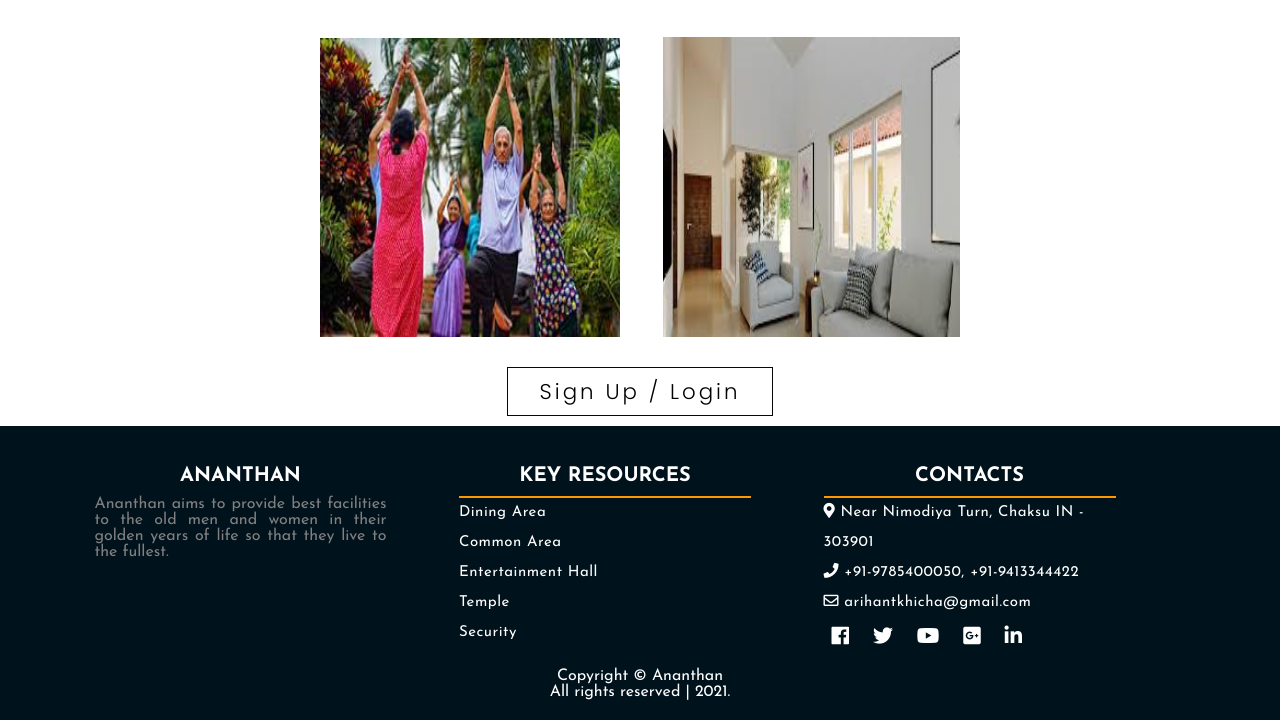
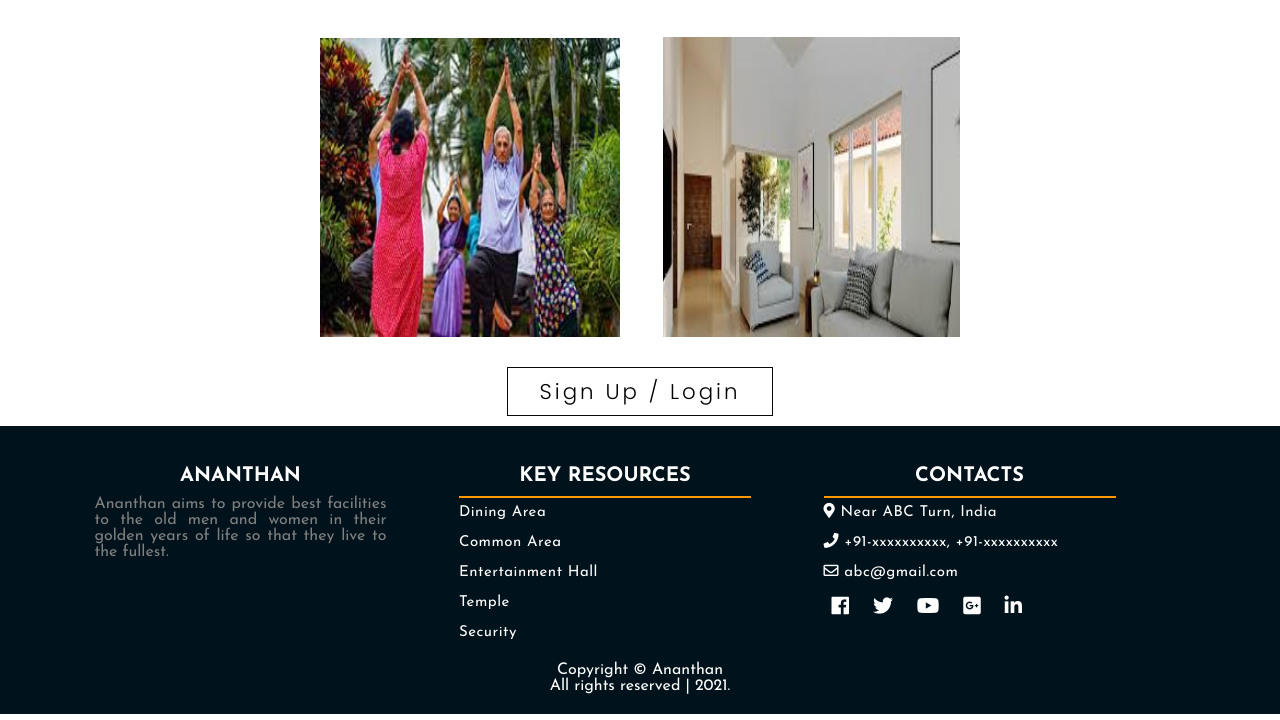
Before and after one commit to sg7801/old_age_home_website, a plain HTML site: page index.html in a window 1280 px wide. Shown: the part 2447-3167 px from the top of the page. Drawn offline with nearby package versions, Linux system fonts and the light colour scheme; a web font is replaced by a local one.

Commit message:
Update index.html

```diff
--- a/index.html
+++ b/index.html
@@ -187,9 +187,9 @@
                     <div class="border">
                     </div>
                     <ul>
-                        <li><i class="fas fa-map-marker-alt"></i> Near Nimodiya Turn, Chaksu IN - 303901</li>
-                        <li><i class="fas fa-phone"></i> +91-9785400050, +91-9413344422
-                        <li><i class="far fa-envelope"></i> arihantkhicha@gmail.com</li>
+                        <li><i class="fas fa-map-marker-alt"></i> Near ABC Turn, India</li>
+                        <li><i class="fas fa-phone"></i> +91-xxxxxxxxxx, +91-xxxxxxxxxx
+                        <li><i class="far fa-envelope"></i> abc@gmail.com</li>
 
                     </ul>
                    <div class="social-media">
```
